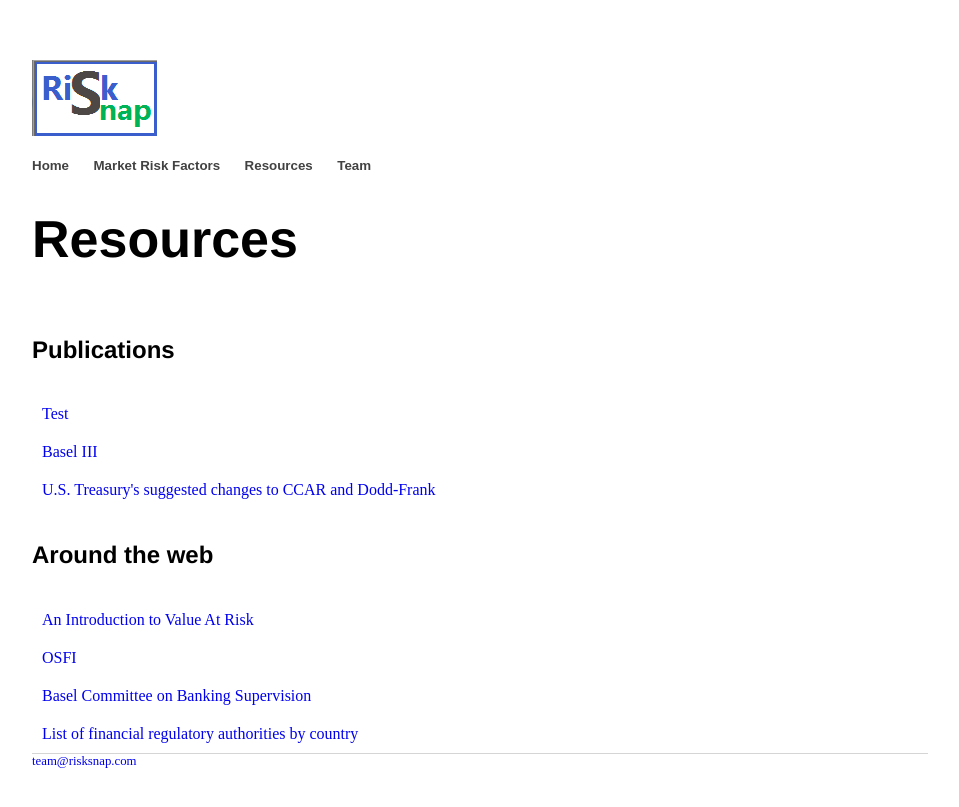
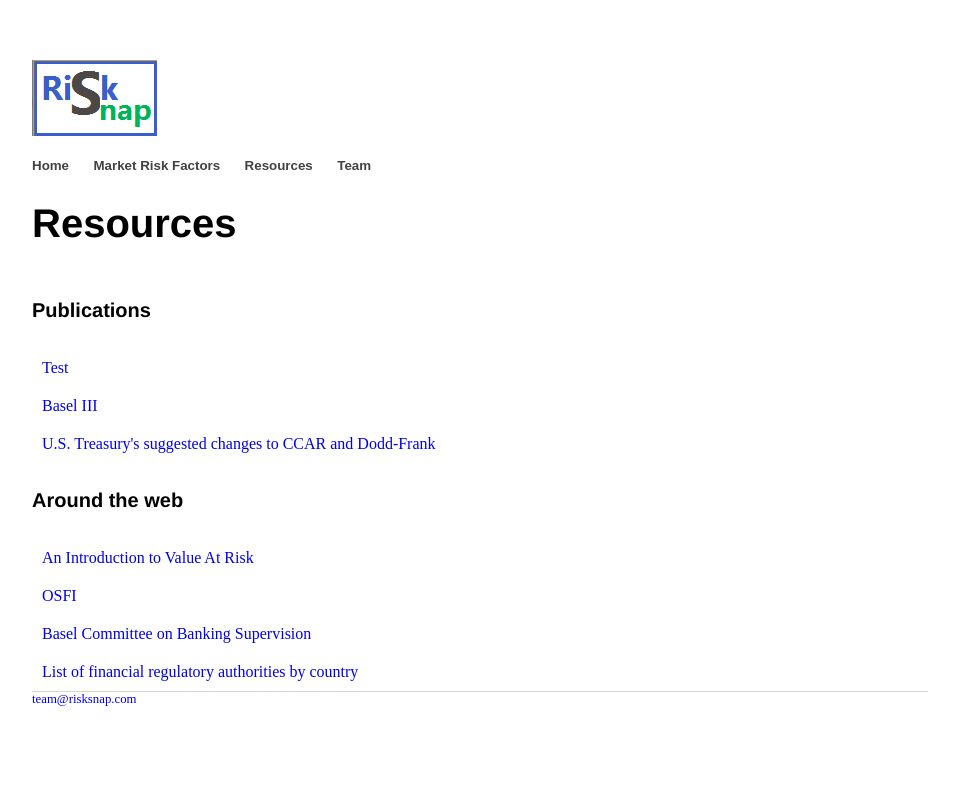
Before and after one commit to risksnap/RiskSnap, a Jekyll site: the page built from resources/index.html, in a window 1280 px wide. Shown: the top 807 px of the page, without its empty margins (160-1119 px from the left). Built offline with Jekyll 4.4.1, drawn with Linux system fonts in a browser that asks for light colours.

Commit message:
Update header style

```diff
--- a/css/main.css
+++ b/css/main.css
@@ -24,26 +24,22 @@ a:hover {
     text-decoration: underline;
 }
 h1 {
-    font-size: 3.25rem;
+    font-size: 2.5rem;
     font-family:'Helvetica', 'Arial', 'Sans-Serif';
 }
 h2 {
-    font-size: 2.625rem;
+    font-size: 1.875rem;
     font-family:'Helvetica', 'Arial', 'Sans-Serif';
 }
 h3 {
-    font-size: 1.875rem;
+    font-size: 1.5625rem;
     font-family:'Helvetica', 'Arial', 'Sans-Serif';
 }
 h4 {
-    font-size: 1.5rem;
+    font-size: 1.25rem;
     font-family:'Helvetica', 'Arial', 'Sans-Serif';
 }
 h5 {
-    font-size: 1.25rem;
-    font-family:'Helvetica', 'Arial', 'Sans-Serif';
-}
-h6 {
     font-size: 1.125rem;
     font-family:'Helvetica', 'Arial', 'Sans-Serif';
 }
```
